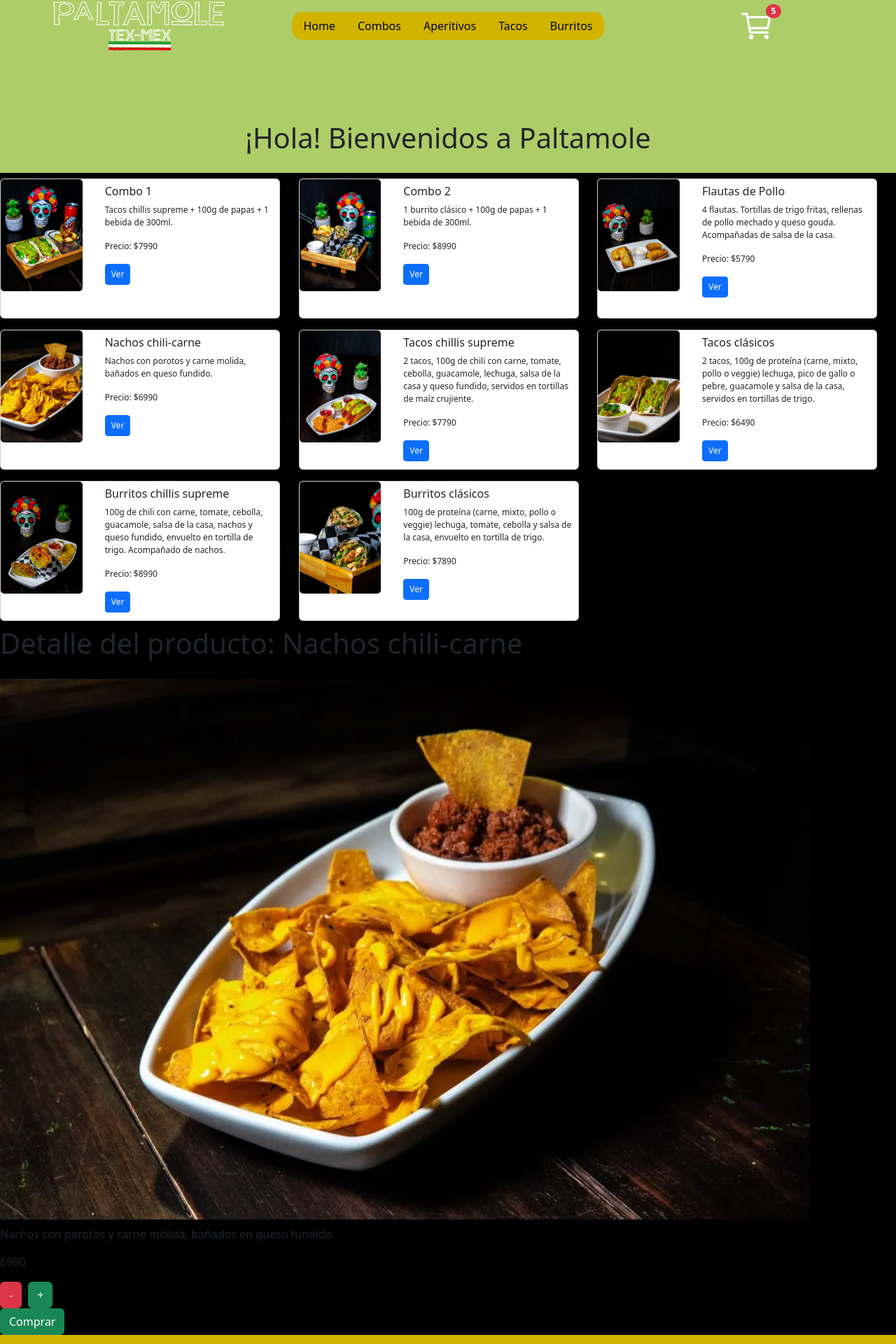
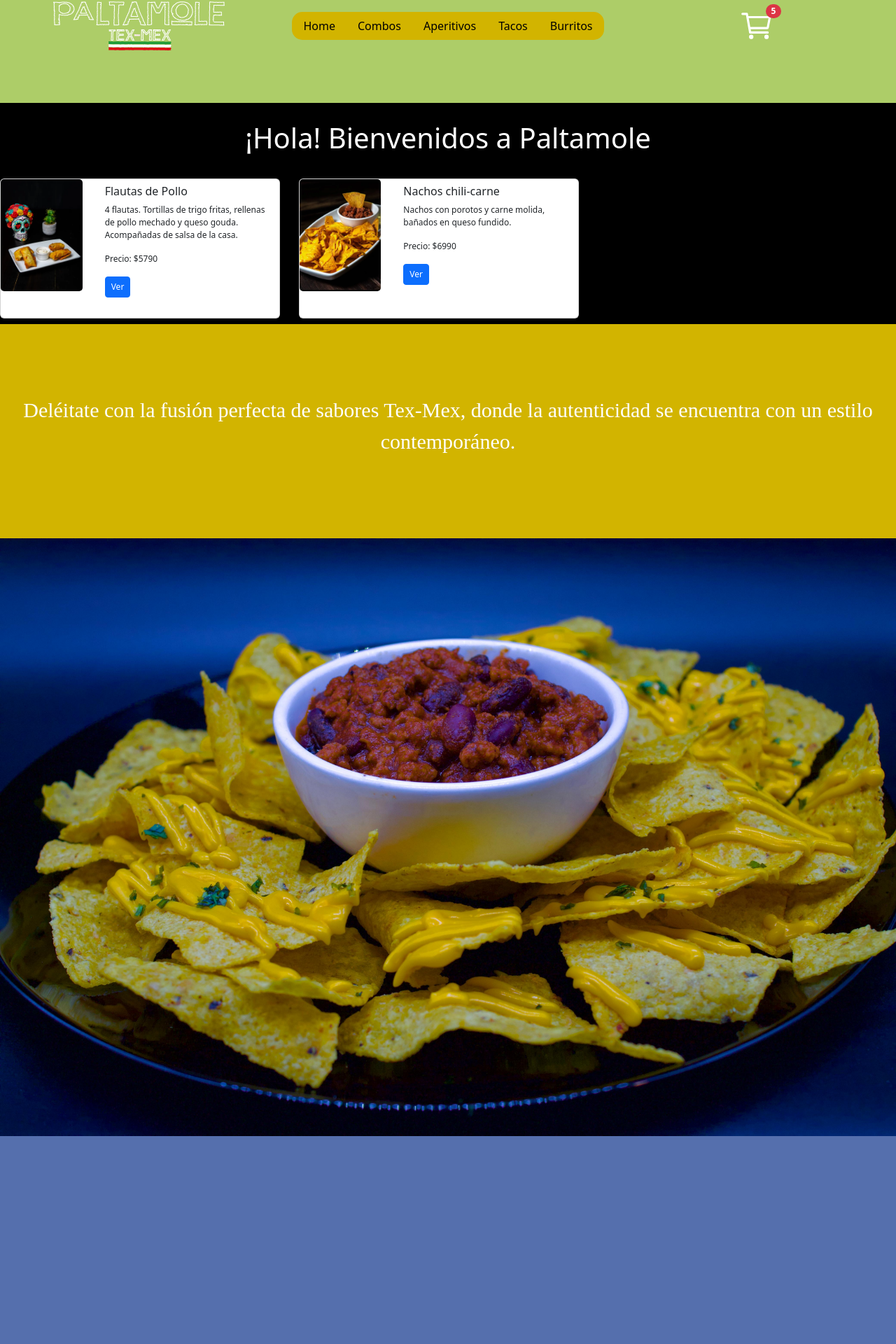
Before and after one commit to Pourbaix02/lopez-paltamole-coder, a React (Vite) app: page /category/aperitivos in a window 1280 px wide. Shown: the part 53-1973 px from the top of the page at 70% size. Built offline with nearby package versions, Linux system fonts and the light colour scheme; a web font is replaced by a local one.

Commit message:
Navigation applied and refactor designs

```diff
--- a/package.json
+++ b/package.json
@@ -14,7 +14,8 @@
     "react": "^18.3.1",
     "react-bootstrap": "^2.10.5",
     "react-dom": "^18.3.1",
-    "react-icons": "^5.3.0"
+    "react-icons": "^5.3.0",
+    "react-router-dom": "^6.28.0"
   },
   "devDependencies": {
     "@eslint/js": "^9.13.0",
--- a/src/App.jsx
+++ b/src/App.jsx
@@ -3,19 +3,25 @@ import ItemListContainer from './components/ItemListContainer';
 import ItemDetailContainer from './components/ItemDetailContainer';
 import Header from './components/Header';
 import PageComplement from './components/PageComplement';
+import { BrowserRouter, Routes, Route } from 'react-router-dom';
 import 'bootstrap/dist/css/bootstrap.min.css';
 import './App.css';
 
 function App() {
   return (
     <>
+    <BrowserRouter>
+      <Header />
+      <Navbar />
 
-      <Navbar />
-      <Header />
-      <ItemListContainer greeting={"¡Hola! Bienvenidos a Paltamole"} />
-      <ItemDetailContainer />
-      <PageComplement />
+      <Routes>
+        <Route path="/" element={<ItemListContainer greeting={"¡Hola! Bienvenidos a Paltamole"} />} />
+        <Route path="/category/:categoryId" element={<ItemListContainer greeting={"¡Hola! Bienvenidos a Paltamole"} />} />
+        <Route path="/item/:id" element={<ItemDetailContainer />} />
+      </Routes>
 
+    <PageComplement />
+    </BrowserRouter>
     </>
   );
 }
--- a/src/components/Item.jsx
+++ b/src/components/Item.jsx
@@ -1,5 +1,9 @@
+import { useNavigate } from "react-router-dom";
 
 const Item = ({ product }) => {
+
+  const navigate = useNavigate()
+
   return (
     <>
       <div className="col-md-6 col-lg-4 my-2">
@@ -31,7 +35,7 @@ const Item = ({ product }) => {
                   Precio: ${product.price}
                 </p>
                 <button
-                  className="btn btn-primary btn-sm"
+                  className="btn btn-primary btn-sm" onClick={()=> navigate(`/item/${product.id}`)}
                   style={{ padding: "0.3rem 0.5rem", fontSize: "0.75rem" }}
                 >
                   Ver
--- a/src/components/ItemCount.jsx
+++ b/src/components/ItemCount.jsx
@@ -28,18 +28,35 @@ const ItemCount = ({stock, onAdd, initial}) => {
 
     const isDisabled = !hasStock || count === 0;
 
-  return (
-    <>
-    <div>
-      <button className='btn btn-danger' onClick={restar}>-</button>
-      <span>{count}</span>
-      <button className='btn btn-success' onClick={sumar}>+</button>
-    </div>
-    <button className='btn btn-success' onClick={onAddHandler} disabled={isDisabled}>
-        Comprar
-    </button>
-    </>
-  )
+    return (
+        <div className="d-flex flex-column align-items-center gap-3">
+          {/* Contador */}
+          <div className="d-flex align-items-center gap-2">
+            <button className="btn btn-danger px-3" onClick={restar}>
+              -
+            </button>
+            <span
+              className="border px-4 py-2 rounded text-center"
+              style={{ minWidth: "50px" }}
+            >
+              {count}
+            </span>
+            <button className="btn btn-success px-3" onClick={sumar}>
+              +
+            </button>
+          </div>
+
+          {/* Botón de Comprar */}
+          <button
+            className="btn btn-primary px-4 py-2"
+            onClick={onAddHandler}
+            disabled={isDisabled}
+          >
+            Comprar
+          </button>
+        </div>
+      );
+
 }
 
 export default ItemCount
--- a/src/components/ItemDetail.jsx
+++ b/src/components/ItemDetail.jsx
@@ -7,15 +7,32 @@ const ItemDetail = ({producto}) => {
 
 
 
-  return (
-    <div>
-        <h1>Detalle del producto: {producto.title} </h1>
-        <img src={producto.image} alt={producto.image}/>
-        <p>{producto.description}</p>
-        <p>{producto.price}</p>
-        <ItemCount stock = {producto.stock} onAdd={onAdd} initial={1}/>
-    </div>
-  )
+    return (
+      <div className="container d-flex justify-content-center align-items-center vh-100">
+        <div className="card w-75 p-4 shadow-lg">
+          <div className="row g-4">
+            {/* Columna para la imagen */}
+            <div className="col-md-6 d-flex justify-content-center align-items-center">
+              <img
+                src={producto.image}
+                alt={producto.title}
+                className="img-fluid rounded"
+                style={{ maxHeight: '400px', objectFit: 'cover' }}
+              />
+            </div>
+            {/* Columna para el texto */}
+            <div className="col-md-6">
+              <h1 className="card-title mb-4">Detalle del producto: {producto.title}</h1>
+              <p className="card-text">{producto.description}</p>
+              <h3 className="text-success mb-4">Precio: ${producto.price}</h3>
+              <ItemCount stock={producto.stock} onAdd={onAdd} initial={1} />
+            </div>
+          </div>
+        </div>
+      </div>
+    );
+
+
 }
 
 export default ItemDetail
--- a/src/components/ItemDetailContainer.jsx
+++ b/src/components/ItemDetailContainer.jsx
@@ -1,14 +1,16 @@
 import  { useEffect, useState } from 'react'
 import ItemDetail from './ItemDetail'
 import { fetchOneMenuData } from '../utils/data'
+import { useParams } from 'react-router-dom'
 
 const ItemDetailContainer = () => {
 
     const [producto, setProducto] = useState({})
+    const {id} = useParams()
 
     useEffect(()=>{
 
-        fetchOneMenuData(4)
+        fetchOneMenuData(id)
         .then((res)=> setProducto(res))
         .catch((error)=> console.log(error))
 
--- a/src/components/ItemListContainer.jsx
+++ b/src/components/ItemListContainer.jsx
@@ -1,6 +1,7 @@
 import  {useState, useEffect} from "react";
 import { fetchMenuData } from "../utils/data";
 import ItemList from "./ItemList";
+import { useParams } from "react-router-dom";
 
 
 
@@ -8,30 +9,56 @@ const ItemListContainer = (props) => {
 
     const [products, setProducts] = useState([])
     const [loading, setLoading] = useState(false)
+    const { categoryId } = useParams()
+
+    useEffect(()=>{
 
 
-
-    useEffect(()=>{
         setLoading(true)
         fetchMenuData()
-        .then((res)=> setProducts(res))
+        .then((res)=> {
+            if(categoryId) {
+            setProducts(res.filter((product) => product.category === categoryId))
+            } else {
+            setProducts(res)
+            }
+        })
         .catch((error)=> console.log(error))
         .finally(()=> setLoading(false))
 
-    },[])
+    },[categoryId])
 
 
     return (
         <>
-            <h1 className="d-flex justify-content-center align-items-center my-0" style={{ height: '100px', backgroundColor: '#ADCD68' }} >{props.greeting}</h1>
+
+
+            <h1
+                className="d-flex justify-content-center align-items-center my-0"
+                style={{ height: '100px', backgroundColor: '#000', color: '#fff'}}
+            >
+                {props.greeting}
+            </h1>
+
 
             {loading ? (
-                <div className="spinner-border text-info" role="status" >
-                    <span className="sr-only"></span>
+                <div
+                    className="d-flex justify-content-center align-items-center"
+                    style={{ height: '300px', backgroundColor: '#000' }}
+                >
+                    <div className="text-center">
+                        <div className="spinner-border" role="status" style={{ width: '3rem', height: '3rem', color: '#D2B400'}}>
+                            <span className="sr-only"/>
+                        </div>
+                        <p className="mt-3 text-white">Cargando, por favor espera...</p>
+                    </div>
                 </div>
-            ) : <ItemList products={products}/>}
+            ) : (
+                <ItemList products={products} />
+            )}
         </>
     );
 
+
 }
 export default ItemListContainer;
--- a/src/components/Navbar.jsx
+++ b/src/components/Navbar.jsx
@@ -2,6 +2,7 @@ import '../styles/Navbar.css';
 import Nav from 'react-bootstrap/Nav';
 import BrandLogo from './BrandLogo';
 import CartWidget from './CartWidget';
+import { NavLink } from 'react-router-dom';
 
 function Navbar() {
 
@@ -10,24 +11,24 @@ function Navbar() {
   return (
     <>
       <Nav className="fixed-nav" activeKey="/home">
-        <div className="nav-section logo-section">
+        <NavLink className="nav-section logo-section" to="/">
           <BrandLogo />
-        </div>
+        </NavLink>
         <div className="nav-section options-section">
           <Nav.Item>
-            <Nav.Link href="/home">Home</Nav.Link>
+            <Nav.Link as={NavLink} to={"/"}>Home</Nav.Link>
           </Nav.Item>
           <Nav.Item>
-            <Nav.Link eventKey="link-1">Combos</Nav.Link>
+            <Nav.Link as={NavLink} to={"/category/combos"}>Combos</Nav.Link>
           </Nav.Item>
           <Nav.Item>
-            <Nav.Link eventKey="link-2">Aperitivos</Nav.Link>
+            <Nav.Link as={NavLink} to={"/category/aperitivos"}>Aperitivos</Nav.Link>
           </Nav.Item>
           <Nav.Item>
-            <Nav.Link eventKey="link-3">Tacos</Nav.Link>
+            <Nav.Link as={NavLink} to={"/category/tacos"}>Tacos</Nav.Link>
           </Nav.Item>
           <Nav.Item>
-            <Nav.Link eventKey="link-4">Burritos</Nav.Link>
+            <Nav.Link as={NavLink} to={"/category/burritos"}>Burritos</Nav.Link>
           </Nav.Item>
         </div>
         <div className="nav-section cart-section">
--- a/src/utils/data.jsx
+++ b/src/utils/data.jsx
@@ -7,7 +7,7 @@ const menuData = [
       description: "Tacos chillis supreme + 100g de papas + 1 bebida de 300ml. ",
       price: 7990,
       options: ["pollo", "vegetariano", "vegano"],
-      category: "combo",
+      category: "combos",
       image: "/images/combos/combo1.jpg",
       stock: 10
     },
@@ -17,15 +17,16 @@ const menuData = [
       description: "1 burrito clásico + 100g de papas + 1 bebida de 300ml.",
       price: 8990,
       options: ["pollo", "vegetariano", "vegano"],
-      category: "combo",
-      image: "/images/combos/combo2.jpg"
+      category: "combos",
+      image: "/images/combos/combo2.jpg",
+      stock:15
     },
     {
       id:3,
       title: "Flautas de Pollo",
       description: "4 flautas. Tortillas de trigo fritas, rellenas de pollo mechado y queso gouda. Acompañadas de salsa de la casa.",
       price: 5790,
-      category: "aperitivo",
+      category: "aperitivos",
       image: "/images/aperitivos/flautas-de-pollo.jpg",
       stock: 15
     },
@@ -34,7 +35,7 @@ const menuData = [
       title: "Nachos chili-carne",
       description: "Nachos con porotos y carne molida, bañados en queso fundido.",
       price: 6990,
-      category: "aperitivo",
+      category: "aperitivos",
       image: "/images/aperitivos/nachos-chili-carne.jpg",
       stock: 12
     },
@@ -79,8 +80,8 @@ const menuData = [
   export const fetchMenuData = () => {
     return new Promise((resolve, reject) => {
         setTimeout(() => {
-          //esto lo hago para forzar fallas automaticas de mi mock API
-            const shouldFail = Math.random() < 0.2; // 20% de probabilidad de fallas
+          //esto lo hago para forzar fallas automaticas de mi mock API 10% de probabilidad de fallas
+            const shouldFail = Math.random() < 0.1;
 
             if (shouldFail) {
                 reject(new Error("Hubo un error al obtener los datos del menú"));
@@ -96,13 +97,13 @@ export const fetchOneMenuData = (id) => {
   return new Promise((resolve, reject) => {
     setTimeout(() => {
 
-      const shouldFail = Math.random() < 0.2;
+      const shouldFail = Math.random() < 0.1;
 //tambien quiero probar cuando falle
       if (shouldFail) {
         reject(new Error("Hubo un error al obtener el plato seleccionado"));
       } else {
 
-        const menuItem = menuData.find((item) => item.id === id);
+        const menuItem = menuData.find((item) => item.id == id);
 
         if (menuItem) {
           resolve(menuItem);
```
Also changed, not shown: 1 other file (tests, documents, lock files or other folders).
